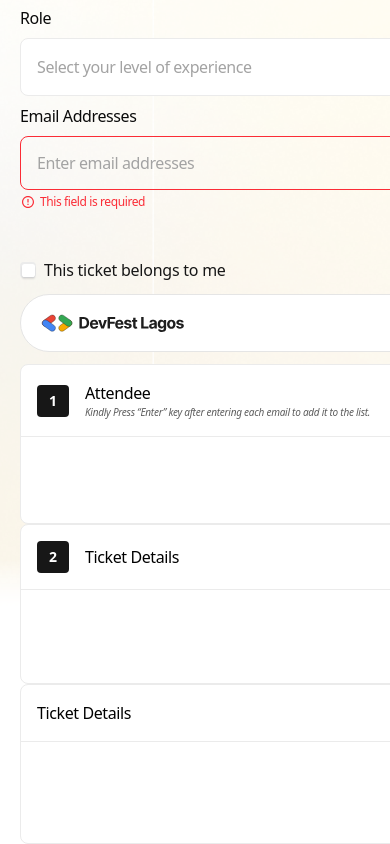
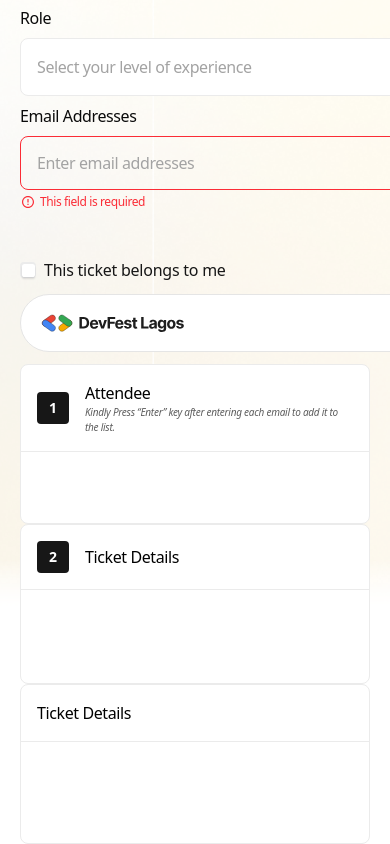
Before and after one commit to GDG-W/Amethyst, a Next.js app: page / in a window 390 px wide. Shown: the part 676-1520 px from the top of the page. Built offline with nearby package versions, Linux system fonts and the light colour scheme.

Commit message:
fix(card): adjust min-width for responsive design in Card component

```diff
--- a/src/components/ui/card/index.tsx
+++ b/src/components/ui/card/index.tsx
@@ -21,7 +21,7 @@ const Card: React.FC<CardProps> = ({
   return (
     <div
       className={clsx(
-        "border-soft-200 min-h-[160px] w-full min-w-[400px] rounded-[8px] border bg-white",
+        "border-soft-200 min-h-[160px] w-full rounded-[8px] border bg-white sm:min-w-[400px]",
         "flex flex-col",
         className
       )}
```
